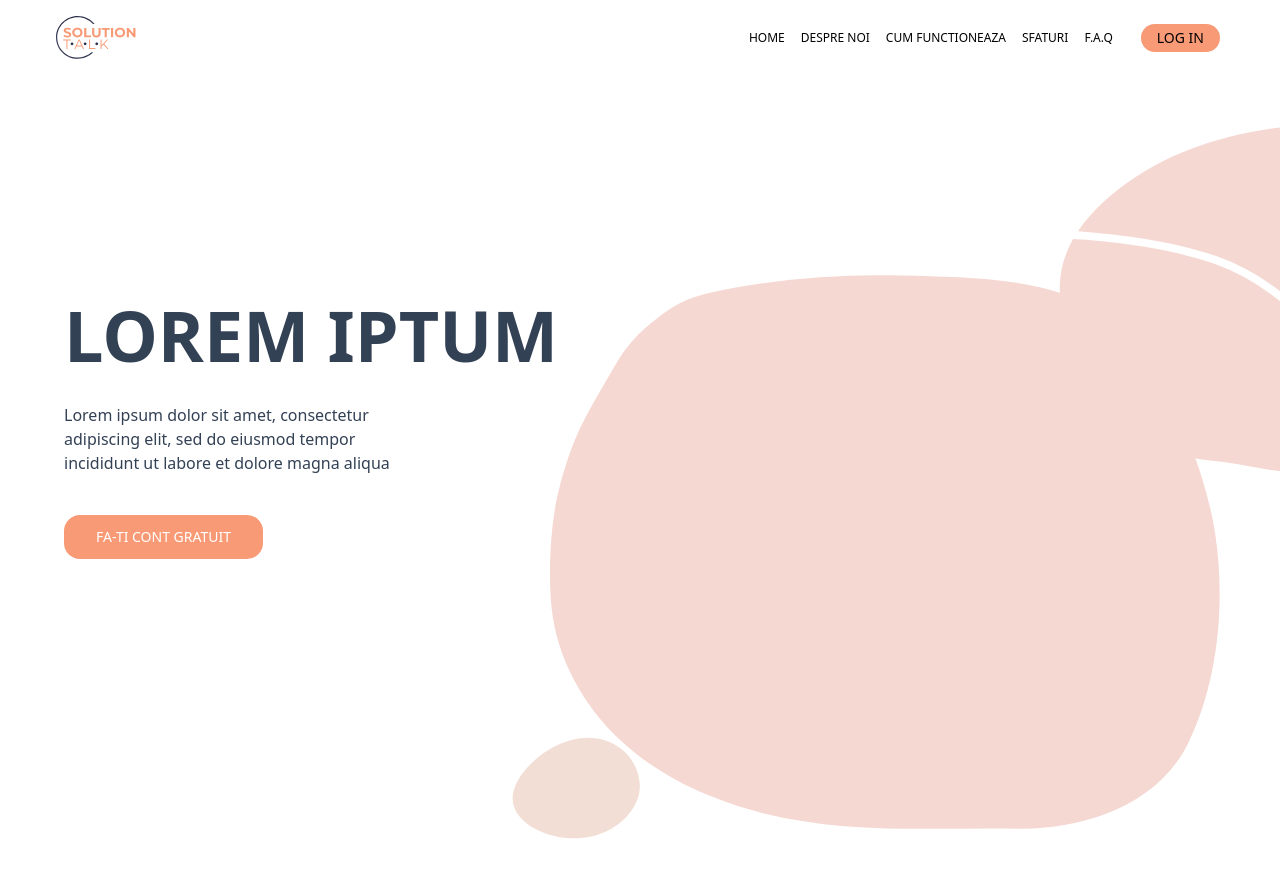
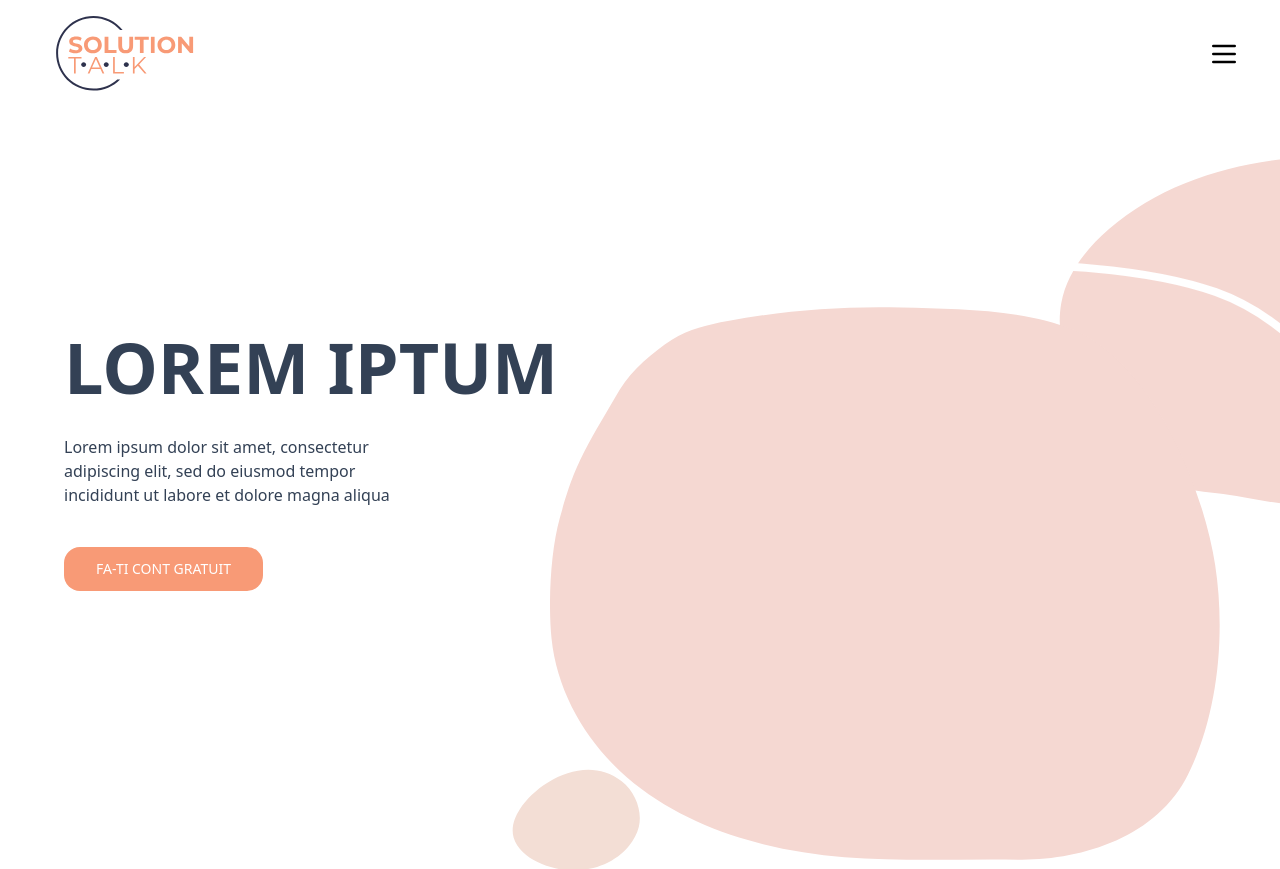
Before and after one commit to sorinNemtanu17/inntech, a React (Create React App) app: page / in a window 1280 px wide. Shown: the top 869 px of the page. Built offline with nearby package versions, Linux system fonts and the light colour scheme; no server answers.

Commit message:
top dropdown menu added

```diff
--- a/src/components/FooterMenu.js
+++ b/src/components/FooterMenu.js
@@ -11,12 +11,12 @@ export const FooterMenu = () => {
           </a>
         </li>
         <li>
-          <a href="" className="font-thin text-xs">
+          <a href="#" className="font-thin text-xs">
             Creeaza cont
           </a>
         </li>
         <li>
-          <a href="" className="font-thin text-xs">
+          <a href="#" className="font-thin text-xs">
             Acceseaza cont
           </a>
         </li>
@@ -29,27 +29,27 @@ export const FooterMenu = () => {
           </a>
         </li>
         <li>
-          <a href="" className="font-thin text-xs">
+          <a href="#" className="font-thin text-xs">
             Despre noi
           </a>
         </li>
         <li>
-          <a href="" className="font-thin text-xs">
+          <a href="#" className="font-thin text-xs">
             Cum Functioneaza
           </a>
         </li>
         <li>
-          <a href="" className="font-thin text-xs">
+          <a href="#" className="font-thin text-xs">
             Sfaturi
           </a>
         </li>
         <li>
-          <a href="" className="font-thin text-xs">
+          <a href="#" className="font-thin text-xs">
             F.A.Q
           </a>
         </li>
         <li>
-          <a href="" className="font-thin text-xs">
+          <a href="#" className="font-thin text-xs">
             Contact
           </a>
         </li>
@@ -62,27 +62,27 @@ export const FooterMenu = () => {
           </a>
         </li>
         <li>
-          <a href="" className="font-thin text-xs">
+          <a href="#" className="font-thin text-xs">
             Termene si Conditii
           </a>
         </li>
         <li>
-          <a href="" className="font-thin text-xs">
+          <a href="#" className="font-thin text-xs">
             Politica Confidentialitate
           </a>
         </li>
         <li>
-          <a href="" className="font-thin text-xs">
+          <a href="#" className="font-thin text-xs">
             Politica Coo kies
           </a>
         </li>
         <li>
-          <a href="" className="font-thin text-xs">
+          <a href="#" className="font-thin text-xs">
             GDPR
           </a>
         </li>
         <li>
-          <a href="" className="font-thin text-xs">
+          <a href="#" className="font-thin text-xs">
             ANCP
           </a>
         </li>
--- a/src/components/Navbar.js
+++ b/src/components/Navbar.js
@@ -1,20 +1,34 @@
-import React from 'react';
+import React, { useState } from 'react';
 import { navLinks } from '../data';
 import brand from '../images/Group 1782.svg';
+import { IconMenu } from './assets/IconMenu';
 
 export const Navbar = () => {
+  const [hidden, setHidden] = useState(true);
+
+  const displayHidden = () => {
+    setHidden(!hidden);
+  };
+
   return (
-    <nav className="block sm:flex px-10 items-center uppercase text-xs">
-      <header className="p-4 w-28">
+    <nav className="flex px-10 items-center uppercase text-xs relative">
+      <header className="p-4 w-1/3">
         <img src={brand} alt="" />
       </header>
 
-      <ul className="sm:flex sm:flex-row items-center ml-auto mr-5 h-auto">
+      <ul
+        className={`absolute z-10 -bottom-full top-full right-10 transition duration-300 origin-top shadow-lg h-52 ${
+          hidden ? 'scale-y-0' : 'scale-y-1'
+        }`}
+      >
         {navLinks.map((link) => {
           const { id, text } = link;
           return (
-            <li key={id}>
-              <a className="px-4 py-2 sm:px-2 inline-block" href="#">
+            <li key={id} className="">
+              <a
+                className="px-4 py-2 block cursor-pointer hover:bg-slate-300"
+                href="#"
+              >
                 {text}
               </a>
             </li>
@@ -27,6 +41,7 @@ export const Navbar = () => {
           </button>
         </li>
       </ul>
+      <IconMenu displayHidden={displayHidden} />
     </nav>
   );
 };
--- /dev/null
+++ b/src/components/assets/IconMenu.js
@@ -0,0 +1,19 @@
+export const IconMenu = ({ displayHidden }) => {
+  return (
+    <svg
+      onClick={() => displayHidden()}
+      xmlns="http://www.w3.org/2000/svg"
+      className="h-8 w-8 ml-auto cursor-pointer"
+      fill="none"
+      viewBox="0 0 24 24"
+      stroke="currentColor"
+      strokeWidth={2}
+    >
+      <path
+        strokeLinecap="round"
+        strokeLinejoin="round"
+        d="M4 6h16M4 12h16M4 18h16"
+      />
+    </svg>
+  );
+};
```
